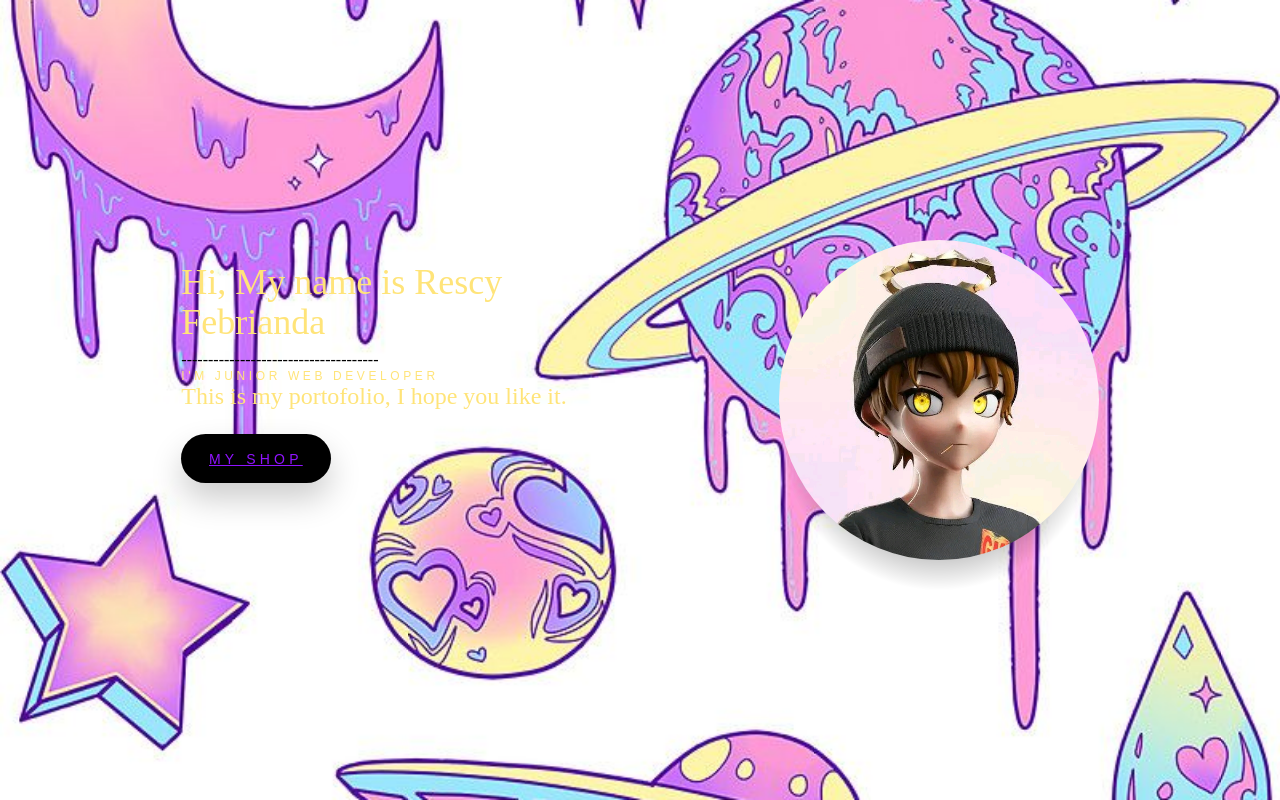
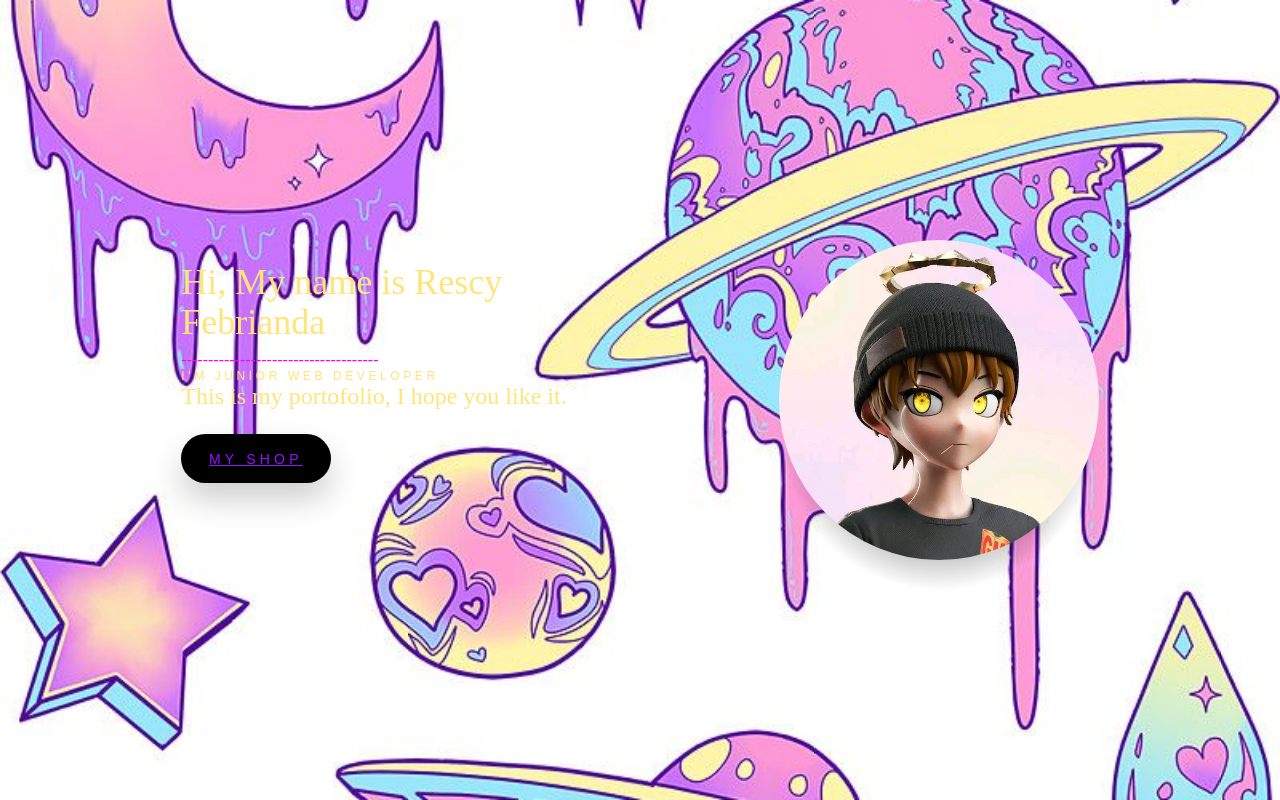
Before and after one commit to Rescy/res1337, a PHP site: page / in a window 1280 px wide. Run offline with PHP 8.4, Linux system fonts and the light colour scheme.

Commit message:
Update main.css

```diff
--- a/css/main.css
+++ b/css/main.css
@@ -82,6 +82,10 @@
   font-size: 2.25rem;
   line-height: 1.125;
   margin-bottom: 0.5rem;
+}
+
+.batas {
+  color: #FF00FF;
 }
 
 .job,
```
